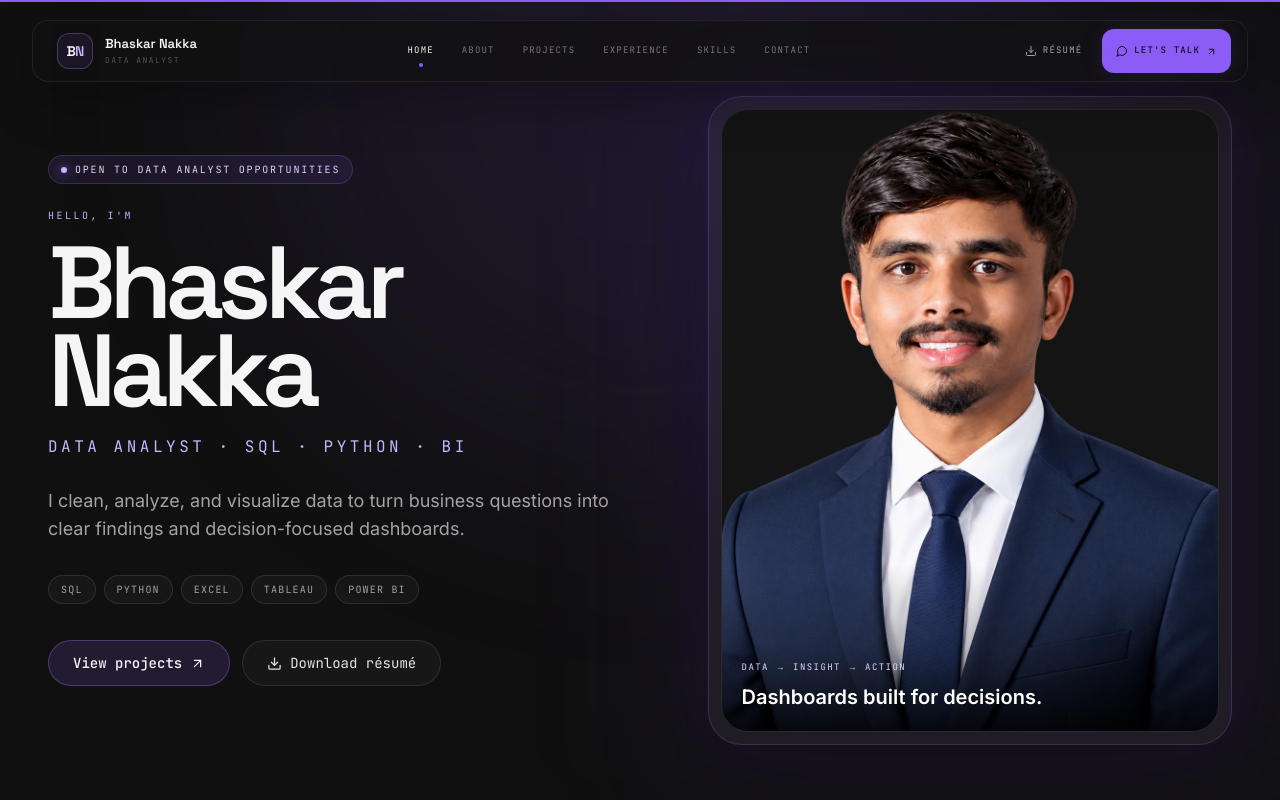
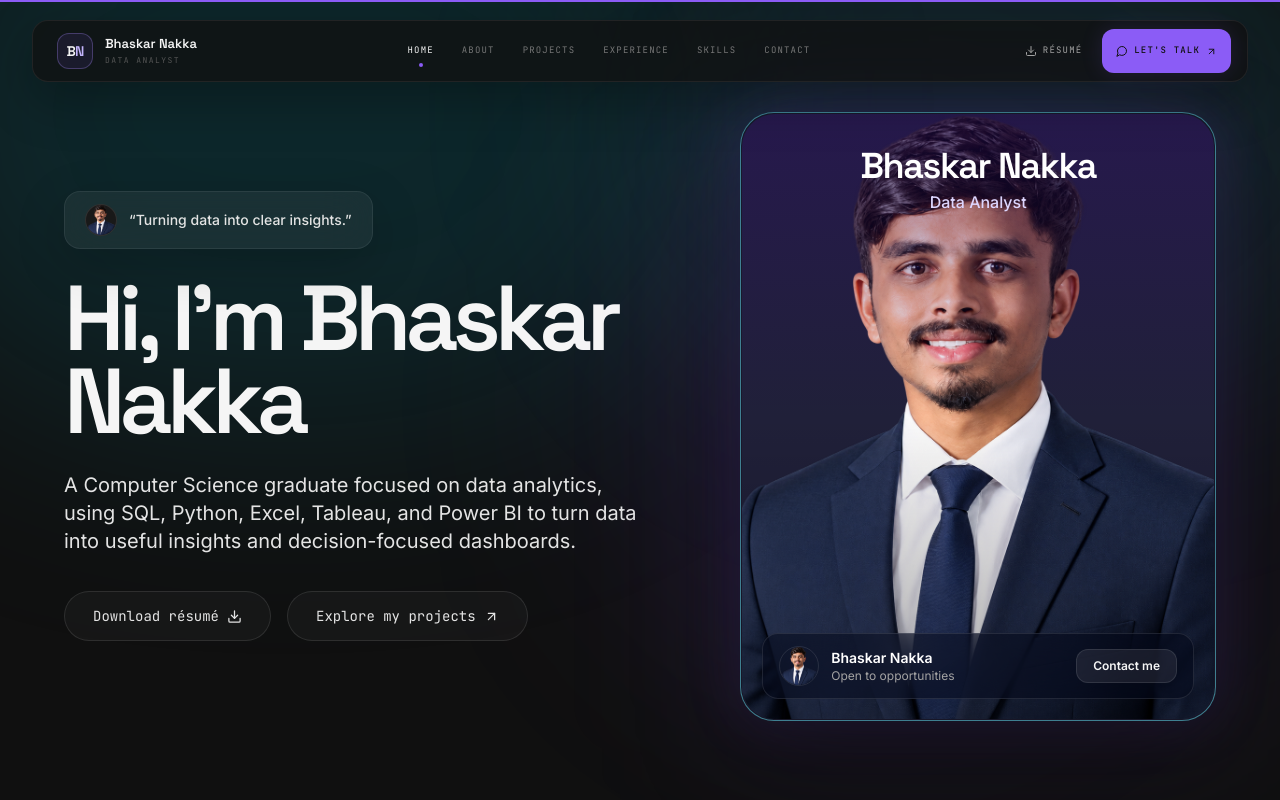
Before and after one commit to bhaskar-nb/portfolio, a Next.js app: page / in a window 1280 px wide. Shown: the top 800 px of the page. Built offline with nearby package versions, Linux system fonts and the light colour scheme.

Commit message:
Redesign hero to match reference foundation

```diff
--- a/components/Hero.tsx
+++ b/components/Hero.tsx
@@ -9,34 +9,115 @@ import MagneticButton from "@/components/MagneticButton";
 export default function Hero() {
   return (
     <section id="home" className="relative isolate min-h-[100svh] overflow-hidden bg-base-900">
-      <div className="pointer-events-none absolute inset-0 bg-grid-fine opacity-[0.14]" />
-      <div className="pointer-events-none absolute left-1/2 top-[-18rem] h-[46rem] w-[46rem] -translate-x-1/2 rounded-full bg-violet-500/[0.10] blur-[120px]" />
-      <div className="relative mx-auto grid min-h-[100svh] w-full max-w-[1400px] items-center gap-14 px-5 py-28 sm:px-8 lg:grid-cols-[1.05fr_0.95fr] lg:gap-20 lg:px-12 lg:py-24">
-        <motion.div initial={{ opacity: 0, y: 26 }} whileInView={{ opacity: 1, y: 0 }} viewport={{ once: true, margin: "-80px" }} transition={{ duration: 0.7 }} className="max-w-3xl">
-          <div className="mb-6 inline-flex items-center gap-2 rounded-full border border-violet-400/20 bg-violet-500/10 px-3 py-1.5 font-mono text-[10px] uppercase tracking-[0.18em] text-violet-200">
-            <span className="h-1.5 w-1.5 rounded-full bg-violet-300 shadow-[0_0_12px_rgba(167,139,250,0.9)]" />
-            Open to data analyst opportunities
+      <div className="pointer-events-none absolute inset-0 bg-grid-fine opacity-[0.06]" />
+      <div className="pointer-events-none absolute left-[-10%] top-[-12rem] h-[38rem] w-[52rem] rounded-full bg-cyan-500/[0.14] blur-[120px]" />
+      <div className="pointer-events-none absolute right-[-8%] top-[-10rem] h-[34rem] w-[46rem] rounded-full bg-cyan-400/[0.10] blur-[120px]" />
+      <div className="pointer-events-none absolute right-[12%] top-[18%] h-[32rem] w-[32rem] rounded-full bg-violet-500/[0.09] blur-[120px]" />
+
+      <div className="relative mx-auto grid min-h-[100svh] w-full max-w-[1500px] items-center gap-14 px-6 pb-20 pt-28 sm:px-10 lg:grid-cols-[1fr_0.82fr] lg:gap-24 lg:px-16 lg:pb-24 lg:pt-28">
+        <motion.div
+          initial={{ opacity: 0, y: 24 }}
+          whileInView={{ opacity: 1, y: 0 }}
+          viewport={{ once: true }}
+          transition={{ duration: 0.7 }}
+          className="max-w-3xl"
+        >
+          <div className="mb-7 inline-flex items-center gap-3 rounded-2xl border border-white/[0.07] bg-white/[0.055] px-5 py-3 shadow-[0_15px_50px_rgba(0,0,0,0.18)] backdrop-blur-xl">
+            <div className="relative h-8 w-8 overflow-hidden rounded-full border border-white/10 bg-base-700">
+              <Image
+                src="/DP image.png"
+                alt=""
+                fill
+                sizes="32px"
+                className="object-cover object-top"
+              />
+            </div>
+            <span className="text-sm font-medium text-ink-200">
+              “Turning data into clear insights.”
+            </span>
           </div>
-          <p className="font-mono text-[10px] uppercase tracking-[0.25em] text-violet-300">Hello, I&apos;m</p>
-          <h1 className="mt-4 max-w-3xl font-display text-[clamp(3.7rem,8vw,7.8rem)] font-semibold leading-[0.86] tracking-[-0.065em] text-ink-100">{profile.name}</h1>
-          <p className="mt-5 font-mono text-sm uppercase tracking-[0.22em] text-violet-300 sm:text-base">Data Analyst · SQL · Python · BI</p>
-          <p className="mt-7 max-w-2xl text-base leading-8 text-ink-400 sm:text-lg">I clean, analyze, and visualize data to turn business questions into clear findings and decision-focused dashboards.</p>
-          <div className="mt-8 flex flex-wrap gap-2">{["SQL","Python","Excel","Tableau","Power BI"].map((skill) => <span key={skill} className="rounded-full border border-white/10 bg-white/[0.03] px-3 py-1.5 font-mono text-[10px] uppercase tracking-[0.12em] text-ink-400">{skill}</span>)}</div>
-          <div className="mt-9 flex flex-wrap items-center gap-3">
-            <MagneticButton href="#projects" className="btn-primary">View projects <ArrowUpRight size={15} /></MagneticButton>
-            <MagneticButton href="/Resume.pdf" download className="btn-secondary"><Download size={15} /> Download résumé</MagneticButton>
+
+          <h1 className="max-w-3xl font-display text-[clamp(3.8rem,7.2vw,7.2rem)] font-semibold leading-[0.9] tracking-[-0.065em] text-ink-100">
+            Hi, I&apos;m {profile.name}
+          </h1>
+
+          <p className="mt-7 max-w-2xl text-base leading-8 text-ink-300 sm:text-lg lg:text-xl">
+            A Computer Science graduate focused on data analytics, using SQL,
+            Python, Excel, Tableau, and Power BI to turn data into useful
+            insights and decision-focused dashboards.
+          </p>
+
+          <div className="mt-9 flex flex-wrap items-center gap-4">
+            <MagneticButton
+              href="/Resume.pdf"
+              download
+              className="btn-secondary rounded-full px-7 py-3.5"
+            >
+              Download résumé <Download size={15} />
+            </MagneticButton>
+            <MagneticButton
+              href="#projects"
+              className="btn-secondary rounded-full px-7 py-3.5"
+            >
+              Explore my projects <ArrowUpRight size={15} />
+            </MagneticButton>
           </div>
         </motion.div>
 
-        <motion.div initial={{ opacity: 0, x: 28 }} whileInView={{ opacity: 1, x: 0 }} viewport={{ once: true, margin: "-80px" }} transition={{ duration: 0.8, delay: 0.1 }} className="relative mx-auto w-full max-w-[560px]">
-          <div className="absolute -inset-10 rounded-[44px] bg-violet-500/[0.09] blur-[70px]" />
-          <div className="relative rounded-[34px] border border-violet-400/20 bg-white/[0.035] p-2 shadow-[0_30px_100px_rgba(0,0,0,0.35),0_0_70px_rgba(124,58,237,0.10)] backdrop-blur-xl sm:p-3">
-            <div className="absolute right-6 top-6 rounded-full border border-violet-400/20 bg-violet-500/10 px-3 py-1 font-mono text-[9px] uppercase tracking-[0.16em] text-violet-200">Data / analytics</div>
-            <div className="relative aspect-[4/5] max-h-[650px] overflow-hidden rounded-[27px] border border-white/[0.09] bg-base-800">
-              <Image src="/DP image.png" alt={`${profile.name} — Data Analyst`} fill sizes="(max-width: 1024px) 90vw, 520px" className="object-cover object-top" priority />
-              <div className="absolute inset-x-0 bottom-0 bg-gradient-to-t from-black/85 via-black/25 to-transparent p-5 pt-24">
-                <div className="font-mono text-[9px] uppercase tracking-[0.16em] text-violet-200">Data → Insight → Action</div>
-                <div className="mt-2 text-xl font-semibold text-white">Dashboards built for decisions.</div>
+        <motion.div
+          initial={{ opacity: 0, x: 30 }}
+          whileInView={{ opacity: 1, x: 0 }}
+          viewport={{ once: true }}
+          transition={{ duration: 0.8, delay: 0.1 }}
+          className="relative mx-auto w-full max-w-[500px]"
+        >
+          <div className="absolute -inset-8 rounded-[48px] bg-violet-500/[0.10] blur-[70px]" />
+
+          <div className="relative overflow-hidden rounded-[34px] border border-cyan-300/50 bg-[#171729]/80 p-[1px] shadow-[0_30px_100px_rgba(0,0,0,0.45),0_0_55px_rgba(139,92,246,0.18)]">
+            <div className="relative aspect-[0.78] overflow-hidden rounded-[33px] bg-[#202039]">
+              <Image
+                src="/DP image.png"
+                alt={`${profile.name} — Data Analyst`}
+                fill
+                sizes="(max-width: 1024px) 90vw, 500px"
+                className="object-cover object-top"
+                priority
+              />
+
+              <div className="absolute inset-0 bg-gradient-to-b from-violet-950/45 via-transparent to-black/35" />
+
+              <div className="absolute left-0 right-0 top-0 p-8 text-center">
+                <h2 className="font-display text-3xl font-semibold tracking-[-0.04em] text-white sm:text-4xl">
+                  {profile.name}
+                </h2>
+                <p className="mt-1 text-sm font-medium text-violet-200 sm:text-base">
+                  Data Analyst
+                </p>
+              </div>
+
+              <div className="absolute bottom-5 left-5 right-5 flex items-center justify-between rounded-2xl border border-white/10 bg-slate-950/45 px-4 py-3 backdrop-blur-xl">
+                <div className="flex items-center gap-3">
+                  <div className="relative h-10 w-10 overflow-hidden rounded-full border border-white/10">
+                    <Image
+                      src="/DP image.png"
+                      alt=""
+                      fill
+                      sizes="40px"
+                      className="object-cover object-top"
+                    />
+                  </div>
+                  <div>
+                    <p className="text-sm font-semibold text-white">Bhaskar Nakka</p>
+                    <p className="text-xs text-ink-400">Open to opportunities</p>
+                  </div>
+                </div>
+
+                <a
+                  href="#contact"
+                  className="rounded-xl border border-white/10 bg-white/[0.08] px-4 py-2 text-xs font-semibold text-ink-100 transition hover:bg-white/[0.14]"
+                >
+                  Contact me
+                </a>
               </div>
             </div>
           </div>
```
